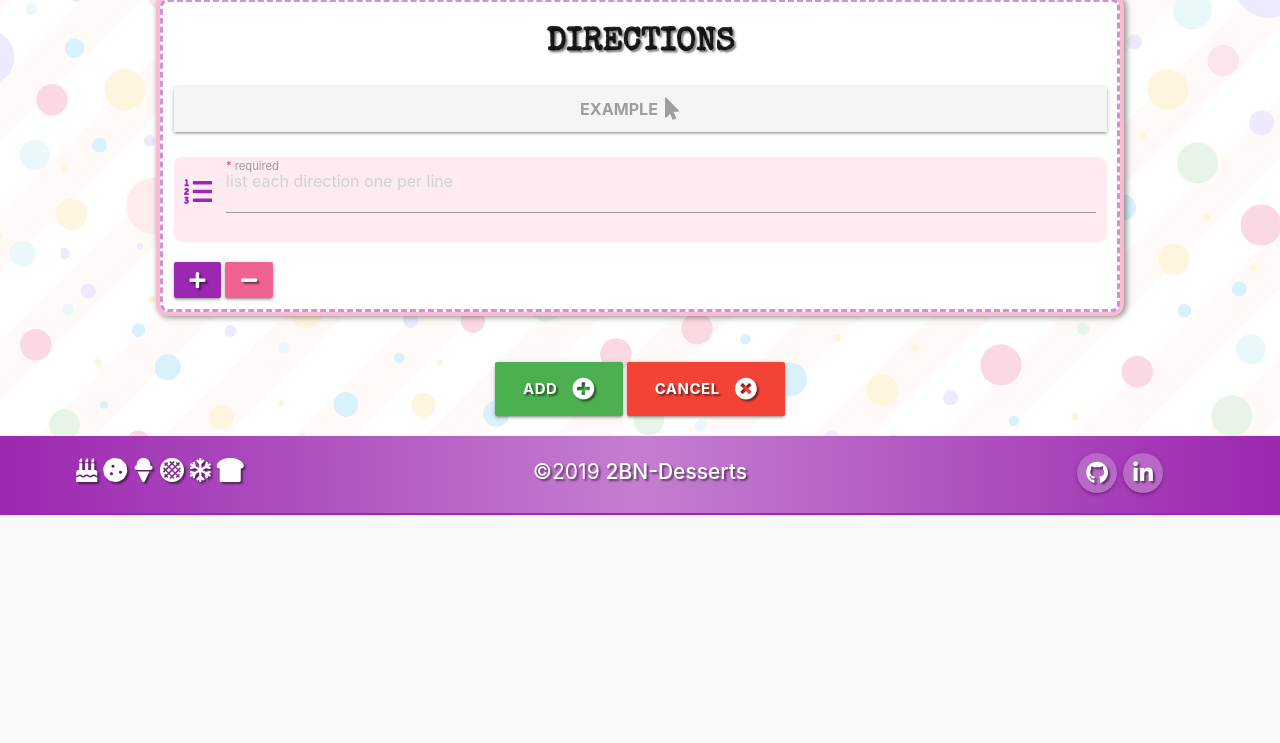
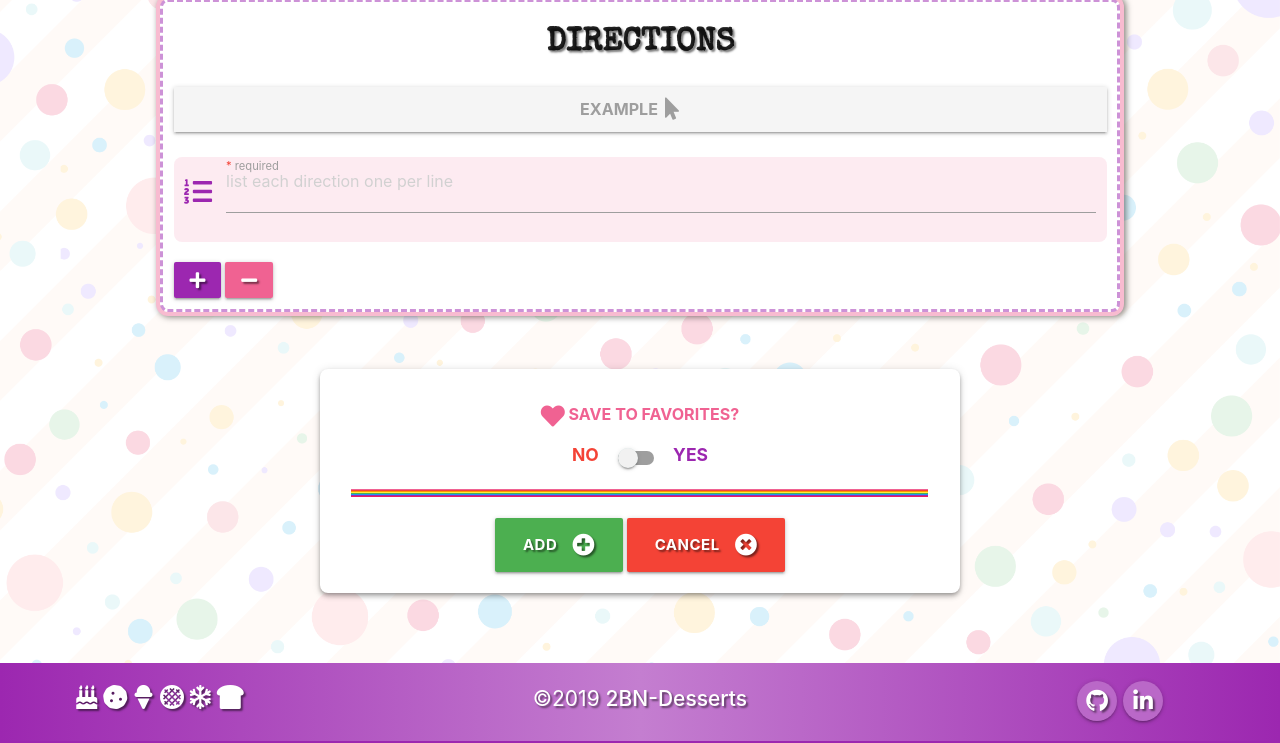
Before and after one commit to TravelTimN/ci-milestone04-dcd, a Flask app: page /add in a window 1280 px wide. Shown: the part 984-1727 px from the top of the page. Before the commit the page ends 1499 px from the top, so only its background shows below. Run offline with Flask 2, Linux system fonts and the light colour scheme; data that the repository does not hold is empty; some libraries are stand-ins or nearby versions; some web fonts are replaced.

Commit message:
Allow users to add recipe to favs at creation :heart:
Now when adding a new recipe, the option to simultaneously add
your own recipe to your favorites is permitted via a switch toggle.

```diff
--- a/app/routes.py
+++ b/app/routes.py
@@ -69,7 +69,7 @@ def register():
                 # check if username already taken
                 existing_user = users_collection.find_one({"username_lower": request.form.get("new_username").lower()})
                 if existing_user:
-                        flash(Markup(f"<i class='fas fa-exclamation-circle red-text material-icons small'></i> <span class='pink-text text-lighten-2'>{request.form.get('new_username')}</span> is an excellent choice! (but it's already taken)"))
+                        flash(Markup(f"<i class='fas fa-exclamation-circle red-text material-icons small' aria-hidden='true'></i> <span class='pink-text text-lighten-2'>{request.form.get('new_username')}</span> is an excellent choice! (but it's already taken)"))
                         return redirect(url_for("register"))
 
                 # check if username is alphanumeric or contains 'test'
@@ -77,20 +77,20 @@ def register():
                 username_check = re.search(r"(?!\-)[\W]|t+e+s+t+", username_input, re.I)
                 if username_check:
                         if " " in {username_check.group(0)}:
-                                flash(Markup(f"<i class='fas fa-exclamation-circle red-text material-icons small'></i> Usernames containing <span class='pink-text text-lighten-2'>spaces</span> are not permitted."))
+                                flash(Markup(f"<i class='fas fa-exclamation-circle red-text material-icons small' aria-hidden='true'></i> Usernames containing <span class='pink-text text-lighten-2'>spaces</span> are not permitted."))
                                 return redirect(url_for("register"))
                         else:
-                                flash(Markup(f"<i class='fas fa-exclamation-circle red-text material-icons small'></i> Usernames containing <span class='pink-text text-lighten-2'>{username_check.group(0).upper()}</span> are not permitted."))
+                                flash(Markup(f"<i class='fas fa-exclamation-circle red-text material-icons small' aria-hidden='true'></i> Usernames containing <span class='pink-text text-lighten-2'>{username_check.group(0).upper()}</span> are not permitted."))
                                 return redirect(url_for("register"))
 
                 # username should be 3-5 alphanumeric
                 if len(request.form.get("new_username")) < 3 or len(request.form.get("new_username")) > 15:
-                        flash(Markup(f"<i class='fas fa-exclamation-circle red-text material-icons small'></i> Usernames should be <span class='pink-text text-lighten-2'>3-15 characters</span> long."))
+                        flash(Markup(f"<i class='fas fa-exclamation-circle red-text material-icons small' aria-hidden='true'></i> Usernames should be <span class='pink-text text-lighten-2'>3-15 characters</span> long."))
                         return redirect(url_for("register"))
 
                 # password should be 5-15 characters
                 if len(request.form.get("new_password")) < 5 or len(request.form.get("new_password")) > 15:
-                        flash(Markup(f"<i class='fas fa-exclamation-circle red-text material-icons small'></i> Passwords should be <span class='pink-text text-lighten-2'>5-15 characters</span> long."))
+                        flash(Markup(f"<i class='fas fa-exclamation-circle red-text material-icons small' aria-hidden='true'></i> Passwords should be <span class='pink-text text-lighten-2'>5-15 characters</span> long."))
                         return redirect(url_for("register"))
 
                 # assign random avatar to user
@@ -134,11 +134,11 @@ def login():
                                 return redirect(url_for("profile", username=session["user"]))
                         else:
                                 # invalid password match
-                                flash(Markup(f"<i class='fas fa-exclamation-circle red-text material-icons small'></i> Whoops! Looks like the <span class='pink-text text-lighten-2'>username</span> or <span class='pink-text text-lighten-2'>password</span> is incorrect."))
+                                flash(Markup(f"<i class='fas fa-exclamation-circle red-text material-icons small' aria-hidden='true'></i> Whoops! Looks like the <span class='pink-text text-lighten-2'>username</span> or <span class='pink-text text-lighten-2'>password</span> is incorrect."))
                                 return redirect(url_for("login"))
                 else:
                         # username doesn't exist
-                        flash(Markup(f"<i class='fas fa-exclamation-circle red-text material-icons small'></i> Hmm... username <span class='pink-text text-lighten-2'>{request.form.get('username')}</span> doesn't seem to exist."))
+                        flash(Markup(f"<i class='fas fa-exclamation-circle red-text material-icons small' aria-hidden='true'></i> Hmm... username <span class='pink-text text-lighten-2'>{request.form.get('username')}</span> doesn't seem to exist."))
                         return redirect(url_for("login"))
 
         return render_template("log_reg.html")
@@ -173,7 +173,7 @@ def profile(username):
 def logout():
         # remove user from 'session' cookies
         username = users_collection.find_one({"username_lower": session["user"].lower()})["username"]
-        flash(Markup(f"<i class='far fa-sad-tear yellow-text material-icons small'></i> Missing you already, <span class='pink-text text-lighten-2 bold'>" + username + "</span>!"))
+        flash(Markup(f"<i class='far fa-sad-tear yellow-text material-icons small' aria-hidden='true'></i> Missing you already, <span class='pink-text text-lighten-2 bold'>" + username + "</span>!"))
         session.pop("user")
         return redirect(url_for("home"))
 
@@ -261,7 +261,14 @@ def add_dessert_toDB():
 
         # slugify url to be user-friendly
         slugUrl = slugify(request.form.get("recipe_name"))
-        flash(Markup(f"<i class='far fa-check-circle green-text material-icons small'></i> Sounds delicious! Thanks for adding this recipe!"))
+        flash(Markup(f"<i class='far fa-check-circle green-text material-icons small' aria-hidden='true'></i> Sounds delicious! Thanks for adding this recipe!"))
+
+        # add to user-favs if selected
+        if request.form.get("add_favs") == "on":
+                users_collection.update_one({"_id": ObjectId(author)}, {"$push": {"user_favs": newID.inserted_id}})
+                # increase number of favorites on this recipe
+                recipes_collection.update_one({"_id": newID.inserted_id}, {"$inc": {"user_favs": 1}})
+
         return redirect(url_for("view_dessert",
                                 recipe_id=newID.inserted_id,
                                 slugUrl=slugUrl))
@@ -529,7 +536,7 @@ def update_dessert_toDB(recipe_id):
                 "user_favs": get_user_favs
         })
         slugUrl = slugify(request.form.get("recipe_name"))
-        flash(Markup(f"<i class='far fa-check-circle green-text material-icons small'></i> Your recipe has been updated successfully!"))
+        flash(Markup(f"<i class='far fa-check-circle green-text material-icons small' aria-hidden='true'></i> Your recipe has been updated successfully!"))
         return redirect(url_for("view_dessert",
                                 recipe_id=recipe_id,
                                 slugUrl=slugUrl))
@@ -547,7 +554,7 @@ def delete_dessert(recipe_id):
         # pull recipe from all users user_favs
         users_collection.update_many({}, {"$pull": {"user_favs": ObjectId(recipe_id)}})
 
-        flash(Markup(f"<i class='fas fa-trash-alt red-text material-icons small'></i> Your recipe has been deleted."))
+        flash(Markup(f"<i class='fas fa-trash-alt red-text material-icons small' aria-hidden='true'></i> Your recipe has been deleted."))
         return redirect(url_for("view_desserts"))
 
 
@@ -567,7 +574,7 @@ def add_favorite(recipe_id, slugUrl):
         # retain the original view-count by decrementing -1
         recipes_collection.update_one({"_id": ObjectId(recipe_id)}, {"$inc": {"views": -1}})
 
-        flash(Markup(f"<i class='fas fa-heart pink-text material-icons small'></i> Saved to your favorites!"))
+        flash(Markup(f"<i class='fas fa-heart pink-text material-icons small' aria-hidden='true'></i> Saved to your favorites!"))
         return redirect(request.referrer)
 
 
@@ -583,5 +590,5 @@ def delete_favorite(recipe_id, slugUrl):
         # retain the original view-count by decrementing -1
         recipes_collection.update_one({"_id": ObjectId(recipe_id)}, {"$inc": {"views": -1}})
 
-        flash(Markup(f"<i class='fas fa-minus-circle red-text material-icons small'></i> Removed from your favorites."))
+        flash(Markup(f"<i class='fas fa-minus-circle red-text material-icons small' aria-hidden='true'></i> Removed from your favorites."))
         return redirect(request.referrer)
--- a/app/static/css/style.css
+++ b/app/static/css/style.css
@@ -404,6 +404,18 @@ footer {
     color: #4caf50;
 }
 
+.add-new {
+    padding: 1.5rem;
+}
+
+.add-new h6 i {
+    vertical-align: middle;
+}
+
+.toggle-text {
+    font-size: 1.25rem;
+}
+
 
 /*----- Search -----*/
 .collapsible {
--- a/app/static/js/script.js
+++ b/app/static/js/script.js
@@ -144,32 +144,32 @@ $(document).ready(function () {
     // Sorting + Order By
     // on load
     if (sort_value == "author" || sort_value == "recipe_name") {
-        $(".order-span-asc").html("<i class='fas fa-sort-alpha-down materialize-icons hide-on-small-only'></i> Alphabetical <strong>(A-Z)</strong>");
-        $(".order-span-desc").html("<i class='fas fa-sort-alpha-up materialize-icons hide-on-small-only'></i> Alphabetical <strong>(Z-A)</strong>");
+        $(".order-span-asc").html("<i class='fas fa-sort-alpha-down materialize-icons hide-on-small-only' aria-hidden='true'></i> Alphabetical <strong>(A-Z)</strong>");
+        $(".order-span-desc").html("<i class='fas fa-sort-alpha-up materialize-icons hide-on-small-only' aria-hidden='true'></i> Alphabetical <strong>(Z-A)</strong>");
     } else if (sort_value == "user_favs" || sort_value == "views") {
-        $(".order-span-asc").html("<i class='fas fa-sort-numeric-down materialize-icons hide-on-small-only'></i> Lowest first");
-        $(".order-span-desc").html("<i class='fas fa-sort-numeric-up materialize-icons hide-on-small-only'></i> Highest first");
+        $(".order-span-asc").html("<i class='fas fa-sort-numeric-down materialize-icons hide-on-small-only' aria-hidden='true'></i> Lowest first");
+        $(".order-span-desc").html("<i class='fas fa-sort-numeric-up materialize-icons hide-on-small-only' aria-hidden='true'></i> Highest first");
     } else if (sort_value == "last_edit") {
-        $(".order-span-asc").html("<i class='fas fa-calendar-check materialize-icons hide-on-small-only'></i> Oldest first");
-        $(".order-span-desc").html("<i class='far fa-calendar-check materialize-icons hide-on-small-only'></i> Newest first");
+        $(".order-span-asc").html("<i class='fas fa-calendar-check materialize-icons hide-on-small-only' aria-hidden='true'></i> Oldest first");
+        $(".order-span-desc").html("<i class='far fa-calendar-check materialize-icons hide-on-small-only' aria-hidden='true'></i> Newest first");
     } else if (sort_value == "total_time") {
-        $(".order-span-asc").html("<i class='fas fa-clock materialize-icons hide-on-small-only'></i> Shortest first");
-        $(".order-span-desc").html("<i class='far fa-clock materialize-icons hide-on-small-only'></i> Longest first");
+        $(".order-span-asc").html("<i class='fas fa-clock materialize-icons hide-on-small-only' aria-hidden='true'></i> Shortest first");
+        $(".order-span-desc").html("<i class='far fa-clock materialize-icons hide-on-small-only' aria-hidden='true'></i> Longest first");
     }
     // on selection
     $("#sort").on("change", function () {
         if ($("#sort").val() == "author" || $("#sort").val() == "recipe_name") {
-            $(".order-span-asc").html("<i class='fas fa-sort-alpha-down materialize-icons hide-on-small-only'></i> Alphabetical <strong>(A-Z)</strong>");
-            $(".order-span-desc").html("<i class='fas fa-sort-alpha-up materialize-icons hide-on-small-only'></i> Alphabetical <strong>(Z-A)</strong>");
+            $(".order-span-asc").html("<i class='fas fa-sort-alpha-down materialize-icons hide-on-small-only' aria-hidden='true'></i> Alphabetical <strong>(A-Z)</strong>");
+            $(".order-span-desc").html("<i class='fas fa-sort-alpha-up materialize-icons hide-on-small-only' aria-hidden='true'></i> Alphabetical <strong>(Z-A)</strong>");
         } else if ($("#sort").val() == "user_favs" || $("#sort").val() == "views") {
-            $(".order-span-asc").html("<i class='fas fa-sort-numeric-down materialize-icons hide-on-small-only'></i> Lowest first");
-            $(".order-span-desc").html("<i class='fas fa-sort-numeric-up materialize-icons hide-on-small-only'></i> Highest first");
+            $(".order-span-asc").html("<i class='fas fa-sort-numeric-down materialize-icons hide-on-small-only' aria-hidden='true'></i> Lowest first");
+            $(".order-span-desc").html("<i class='fas fa-sort-numeric-up materialize-icons hide-on-small-only' aria-hidden='true'></i> Highest first");
         } else if ($("#sort").val() == "last_edit") {
-            $(".order-span-asc").html("<i class='fas fa-calendar-check materialize-icons hide-on-small-only'></i> Oldest first");
-            $(".order-span-desc").html("<i class='far fa-calendar-check materialize-icons hide-on-small-only'></i> Newest first");
+            $(".order-span-asc").html("<i class='fas fa-calendar-check materialize-icons hide-on-small-only' aria-hidden='true'></i> Oldest first");
+            $(".order-span-desc").html("<i class='far fa-calendar-check materialize-icons hide-on-small-only' aria-hidden='true'></i> Newest first");
         } else if ($("#sort").val() == "total_time") {
-            $(".order-span-asc").html("<i class='fas fa-clock materialize-icons hide-on-small-only'></i> Shortest first");
-            $(".order-span-desc").html("<i class='far fa-clock materialize-icons hide-on-small-only'></i> Longest first");
+            $(".order-span-asc").html("<i class='fas fa-clock materialize-icons hide-on-small-only' aria-hidden='true'></i> Shortest first");
+            $(".order-span-desc").html("<i class='far fa-clock materialize-icons hide-on-small-only' aria-hidden='true'></i> Longest first");
         }
     });
 
@@ -205,8 +205,22 @@ $(document).ready(function () {
         copyUrl.select();
         document.execCommand("copy");
         M.toast({
-            html: "<i class='fas fa-clipboard-check material-icons left'></i> Copied to Clipboard"
-        })
+            html: "<i class='fas fa-clipboard-check material-icons left' aria-hidden='true'></i> Copied to Clipboard"
+        });
+    });
+
+
+    // advise user that recipe will be saved to their favorites (if selected)
+    $("#add_favs").on("change", function () {
+        if ($("#add_favs").prop("checked") == true) {
+            M.toast({
+                html: "<i class='fas fa-heart material-icons pink-text text-lighten-2 left' aria-hidden='true'></i> Saved to your favorites!"
+            });
+        } else {
+            M.toast({
+                html: "<i class='fas fa-heart-broken material-icons red-text left' aria-hidden='true'></i> Removed from your favorites."
+            });
+        }
     });
 
 
--- a/app/templates/add_dessert.html
+++ b/app/templates/add_dessert.html
@@ -287,15 +287,47 @@
 
 
         <div class="row center-align">
+
+            <div class="col s12 m10 offset-m1 l8 offset-l2 card z-depth-2">
+                <div class="add-new">
+                    <!-- Save to Favorites immediately? -->
+                    <h6 class="bold pink-text text-lighten-2 upper">
+                        <i class="fas fa-heart pink-text text-lighten-2 material-icons" aria-hidden="true"></i>
+                        Save to favorites?
+                    </h6>
+                    <div class="switch">
+                        <label for="add_favs">
+                            <span class="red-text bold toggle-text">NO</span>
+                            <input id="add_favs" name="add_favs" type="checkbox">
+                            <span class="lever"></span>
+                            <span class="purple-text bold toggle-text">YES</span>
+                        </label>
+                    </div>
+                    <br>
+                    <div class="divider pink lighten-2"></div>
+                    <div class="divider red"></div>
+                    <div class="divider orange"></div>
+                    <div class="divider yellow"></div>
+                    <div class="divider green"></div>
+                    <div class="divider blue"></div>
+                    <div class="divider purple"></div>
+                    <div class="divider pink"></div>
+                    <br>
+
+                    <!-- Submit | Cancel buttons-->
                     <button type="submit" class="waves-effect waves-red btn btn-large green bold text-shadow-2">
                         Add
                         <i class="fas fa-plus-circle material-icons right hide-on-small-only" aria-hidden="true"></i>
                     </button>
 
-            <button type="reset" class="waves-effect waves-purple btn btn-large red bold text-shadow-2" onclick="history.go(-1)">
+                    <button type="reset" class="waves-effect waves-purple btn btn-large red bold text-shadow-2"
+                        onclick="history.go(-1)">
                         Cancel
                         <i class="fas fa-times-circle material-icons right hide-on-small-only" aria-hidden="true"></i>
                     </button>
+                </div>
+            </div>
+
         </div>
 
     </div>
```
Also changed, not shown: app/templates/update_dessert.html (+10 -4 lines). Lines whose indentation alone changed are shown as unchanged.
